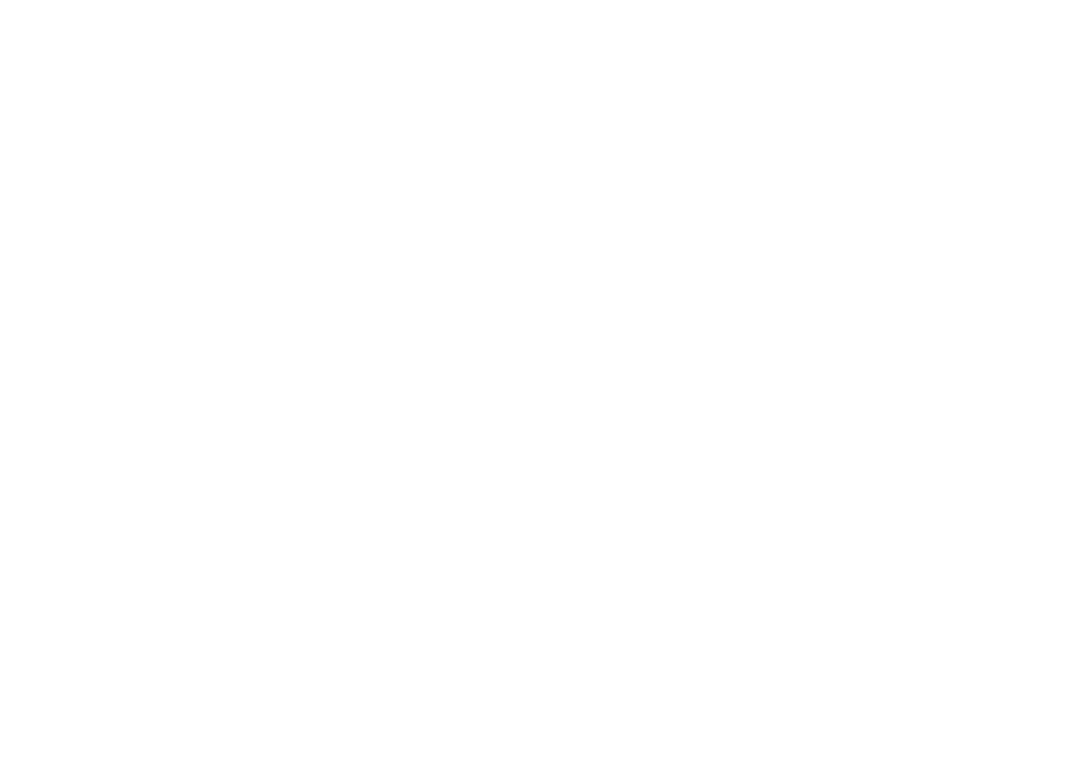
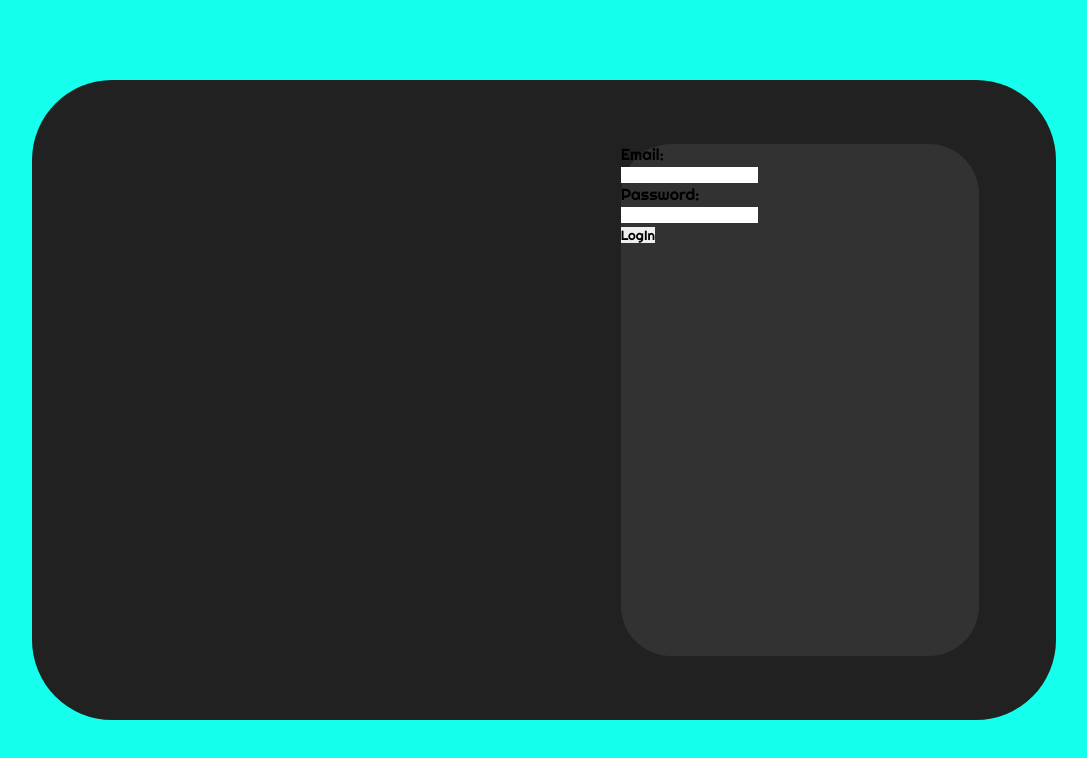
Before and after one commit to Acr2004/Login-Page, a plain HTML site: page index.html in a window 1280 px wide. Shown: the whole page, without its empty margins (96-1183 px from the left). Drawn offline with Linux system fonts and the light colour scheme.

Commit message:
Version 1.0.2

```diff
--- a/index.html
+++ b/index.html
@@ -12,6 +12,25 @@
     </head>
 
     <body>
+        <div id="flex">
+            <div id="container">
+                <div id="left">
+                    <h1></h1>
+                    <img>
+                </div>
 
+                <div id="right">
+                    <div id="card">
+                        <form>
+                            <label class="input-name">Email:</label><br>
+                            <input type="email" class="input-box"><br>
+                            <label class="input-name">Password:</label><br>
+                            <input type="password" class="input-box"><br>
+                            <input type="submit" value="LogIn">
+                        </form>
+                    </div>
+                </div>
+            </div>
+        </div>
     </body>
 </html>
--- a/style.css
+++ b/style.css
@@ -0,0 +1,62 @@
+/* Font */
+@import url('https://fonts.googleapis.com/css2?family=Righteous&display=swap');
+
+/* Variables */
+:root {
+    --container-color: #212121;
+    --card-color: #323232;
+    --main-color: #14FFEC;
+}
+
+/* Default */
+* {
+    margin: 0;
+    padding: 0;
+    border: 0;
+    font-family: 'Righteous', cursive;
+}
+
+/* Background */
+body {
+    background-color: var(--main-color);
+}
+
+/* Center Container */
+#flex {
+    width: 100vw;
+    height: 100vh;
+    display: flex;
+    align-items: center;
+    justify-content: center;
+}
+
+/* Container */
+#container {
+    display: flex;
+    width: 80vw;
+    height: 80vh;
+    border-radius: 80px;
+    background-color: var(--container-color);
+}
+
+/* Left & Right Side */
+#left {
+    width: 50%;
+    height: 100%;
+}
+
+#right {
+    display: flex;
+    align-items: center;
+    justify-content: center;
+    width: 50%;
+    height: 100%;
+}
+
+/* Card */
+#card {
+    width: 70%;
+    height: 80%;
+    border-radius: 50px;
+    background-color: var(--card-color);
+}
```
Also changed, not shown: 1 other file.
